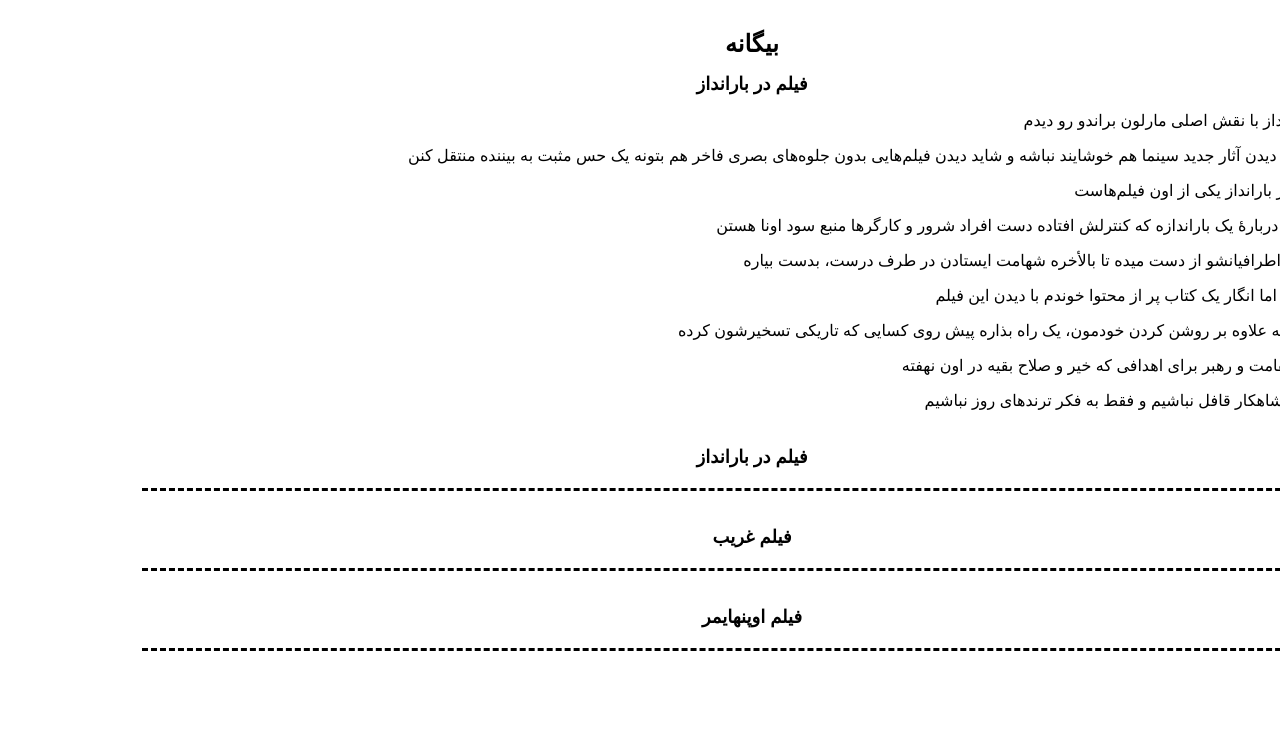
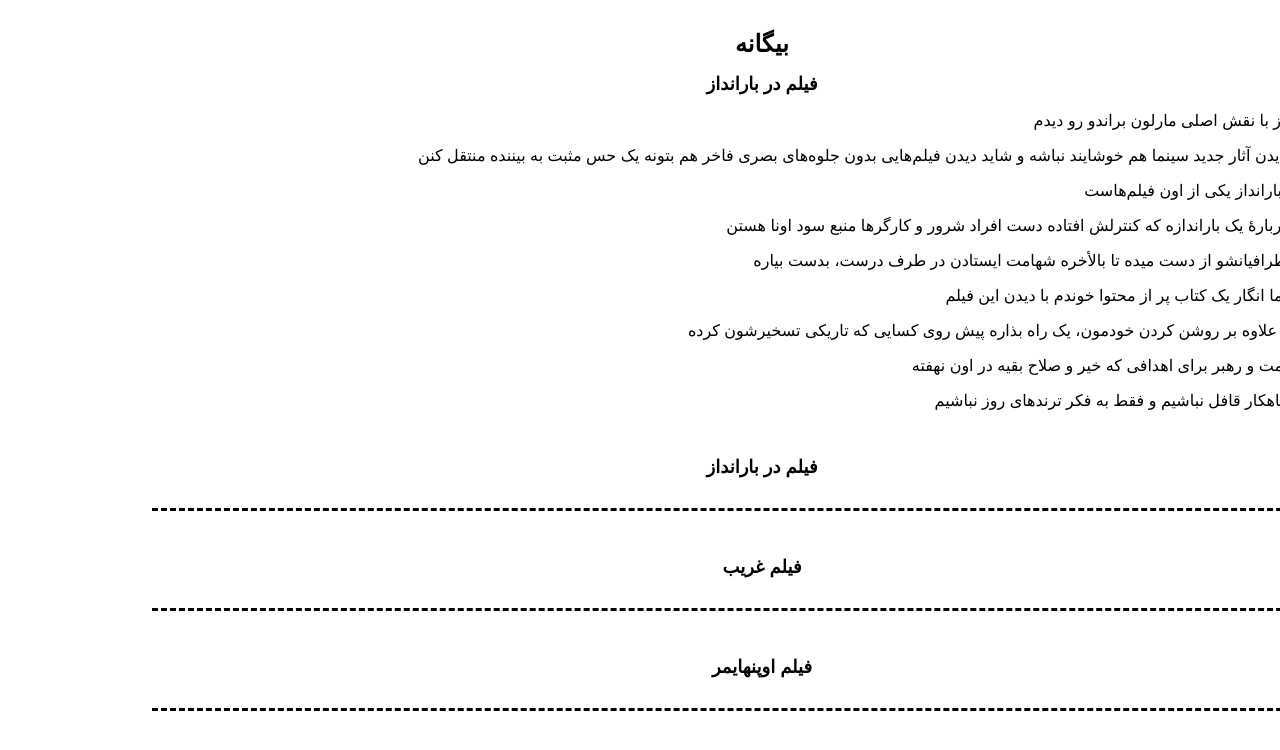
Before and after one commit to darkblog/darkblog.github.io, a Jekyll site: the page built from _posts/2023-8-7-3.md, in a window 1280 px wide. Shown: the top 750 px of the page. Built offline with Jekyll 4.4.1, drawn with Linux system fonts in a browser that asks for light colours.

Commit message:
Update default.html

```diff
--- a/_layouts/default.html
+++ b/_layouts/default.html
@@ -6,7 +6,7 @@
 <title>{% if page.title %}{{ page.title }}{% else %}{{ site.name }}{% endif %}</title>
 <meta name="description" content="{% if page.excerpt %}{{ page.excerpt | strip_html | strip_newlines | truncate: 160 }}{% else %}{{ site.description }}{% endif %}">
 <link rel="canonical" href="{{ page.url | replace:'index.html','' | prepend: site.baseurl | prepend: site.url }}">
-<style amp-boilerplate>body{font-family:sans-serif;margin:auto;padding:30px;text-align:center}header{font-size:x-large;font-weight:bold}h1,h2{font-size:large}h2{padding:20px;border-bottom:dashed black}a{color:black;text-decoration:none}p{text-align:right}</style>
+<style amp-boilerplate>body{font-family:sans-serif;margin:auto;padding:30px;text-align:center}header{font-size:x-large;font-weight:bold}h1,h2{font-size:large}h2{padding:30px;border-bottom:dashed black}a{color:black;text-decoration:none}p{text-align:right}</style>
 </head>
 <body>
 <header>
```
